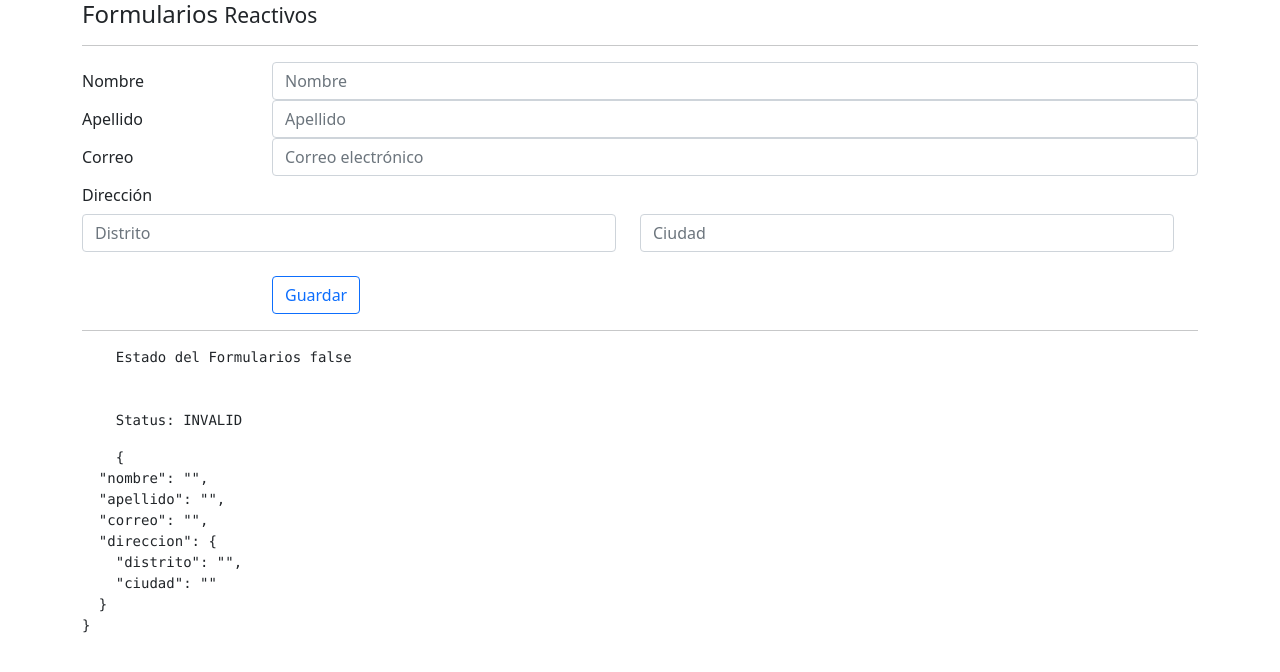
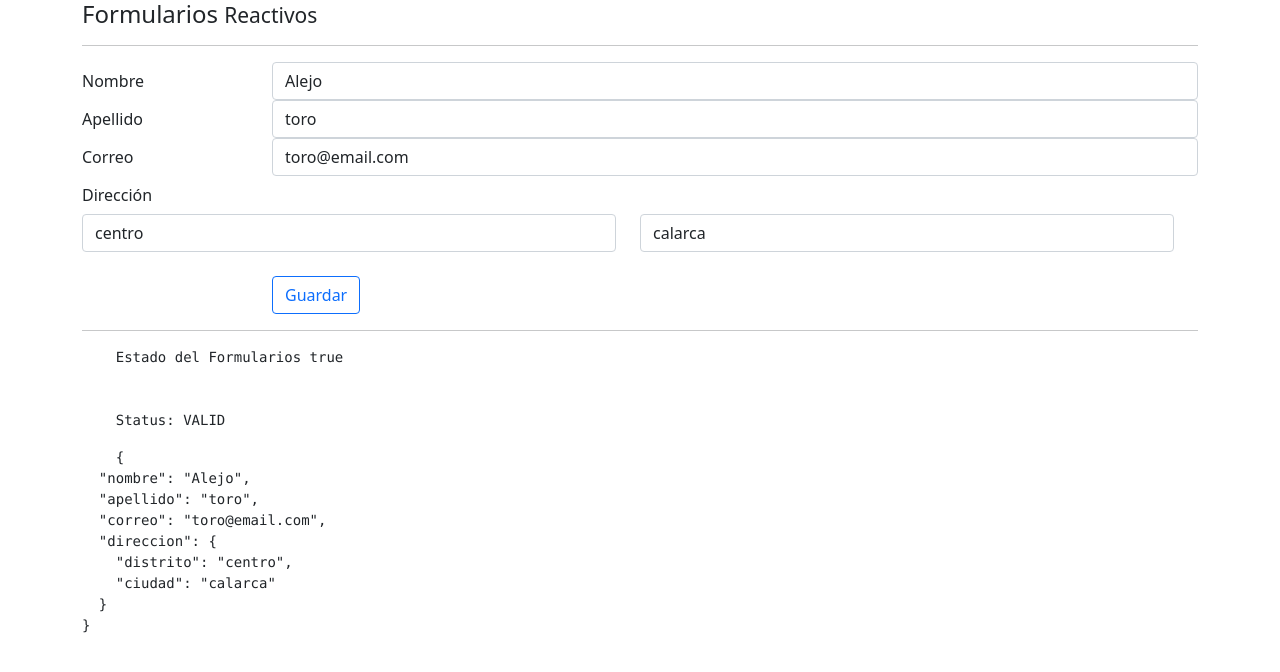
Before and after one commit to hatorob/formularios-Angular, an Angular app: page /reactivo in a window 1280 px wide. Shown: the top 672 px of the page. Built offline with nearby package versions, Linux system fonts and the light colour scheme.

Commit message:
Reactivo: Reset y carga de la data incial

```diff
--- a/src/app/pages/reactive/reactive.component.ts
+++ b/src/app/pages/reactive/reactive.component.ts
@@ -14,6 +14,7 @@ export class ReactiveComponent implements OnInit {
   constructor( private fb: FormBuilder) {
     // Se recomienda inicializar el formgroup desde el constructor
     this.crearFormulario();
+    this.cargarDataAlFormulario();
   }
 
   ngOnInit(): void {
@@ -47,8 +48,22 @@ export class ReactiveComponent implements OnInit {
     });
   }
 
+  cargarDataAlFormulario() {
+    //this.forma.setValue
+    this.forma.reset({
+      nombre: 'Alejo',
+      apellido: 'toro',
+      correo: 'toro@email.com',
+      direccion: {
+        distrito: 'centro',
+        ciudad: 'calarca'
+      }
+    })
+
+  }
+
   guardar() {
-
+    console.log(this.forma);
     if( this.forma.invalid ) {
       return Object.values( this.forma.controls).forEach( control => {
           if( control instanceof FormGroup ) {
@@ -57,7 +72,10 @@ export class ReactiveComponent implements OnInit {
             control.markAsTouched();
           }
       });
+    } else {
+      //this.forma.reset();
     }
+
 
   }
 
```
